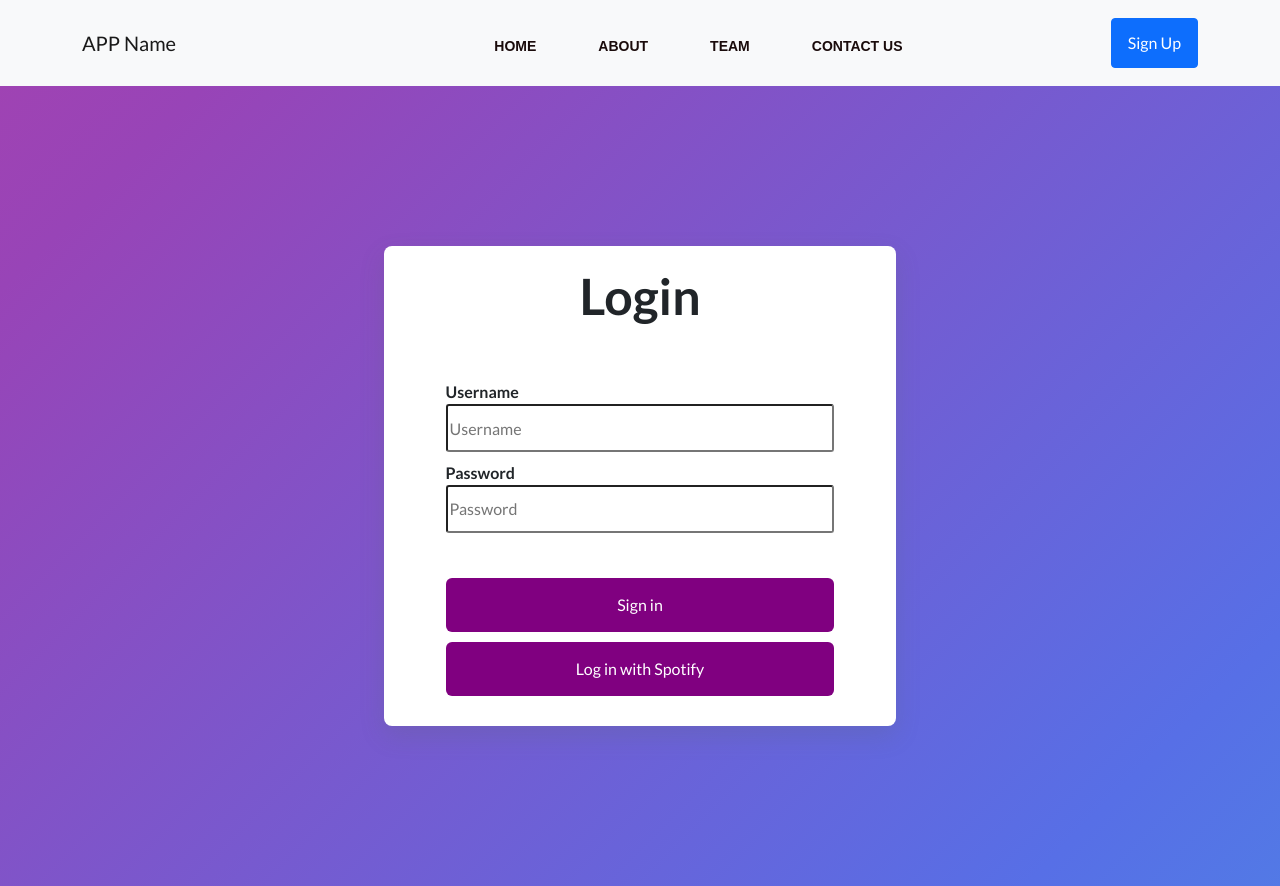
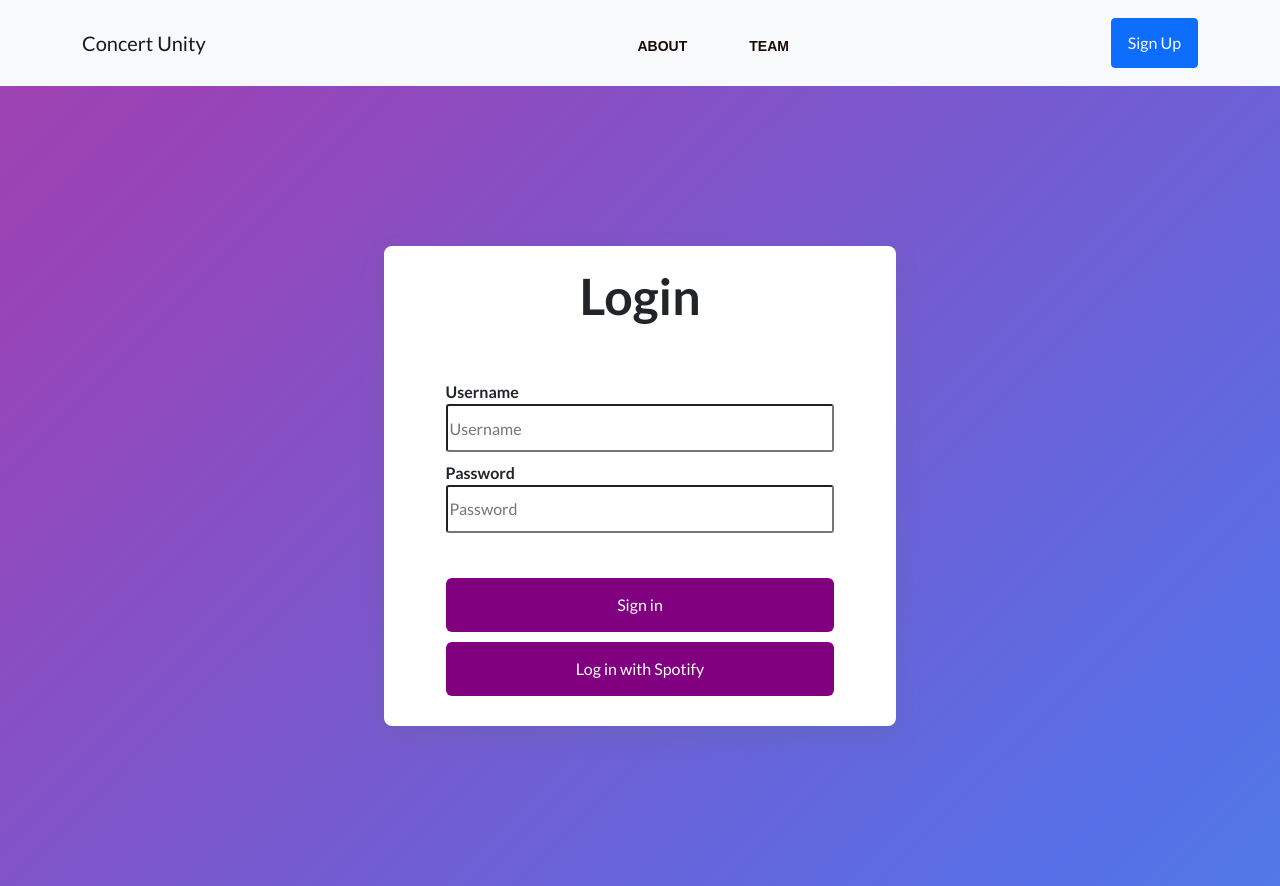
Before and after one commit to rwc5591/wickhacks23ARKL, a plain HTML site: page signup.html in a window 1280 px wide. Drawn offline with nearby package versions, Linux system fonts and the light colour scheme.

Commit message:
signup.html

```diff
--- a/signup.html
+++ b/signup.html
@@ -19,17 +19,14 @@
         <!-- Navigation-->
         <nav class="navbar navbar-light bg-light static-top">
             <div class="container">
-                <a class="navbar-brand" href="#!">APP Name</a>
+                <a class="navbar-brand" href="index.html">Concert Unity</a>
 
 
                 <!-- <a class="btn btn-primary" href="about.html">About</a> -->
                 <div class="menu">
                     <ul>
-                        <li><a href="index.html">HOME</a></li>
                         <li><a href="about.html">ABOUT</a></li>
                         <li><a href="team.html">TEAM</a></li>
-                        <li><a href="contact.html">CONTACT US</a></li>
-                        <!-- <li><a href="signup.html">SIGNUP</a></li>                     -->
                     </ul>
 
 
@@ -70,3 +67,4 @@
         <script src="https://cdn.startbootstrap.com/sb-forms-latest.js"></script>
 
     </body>
+</html>
```
